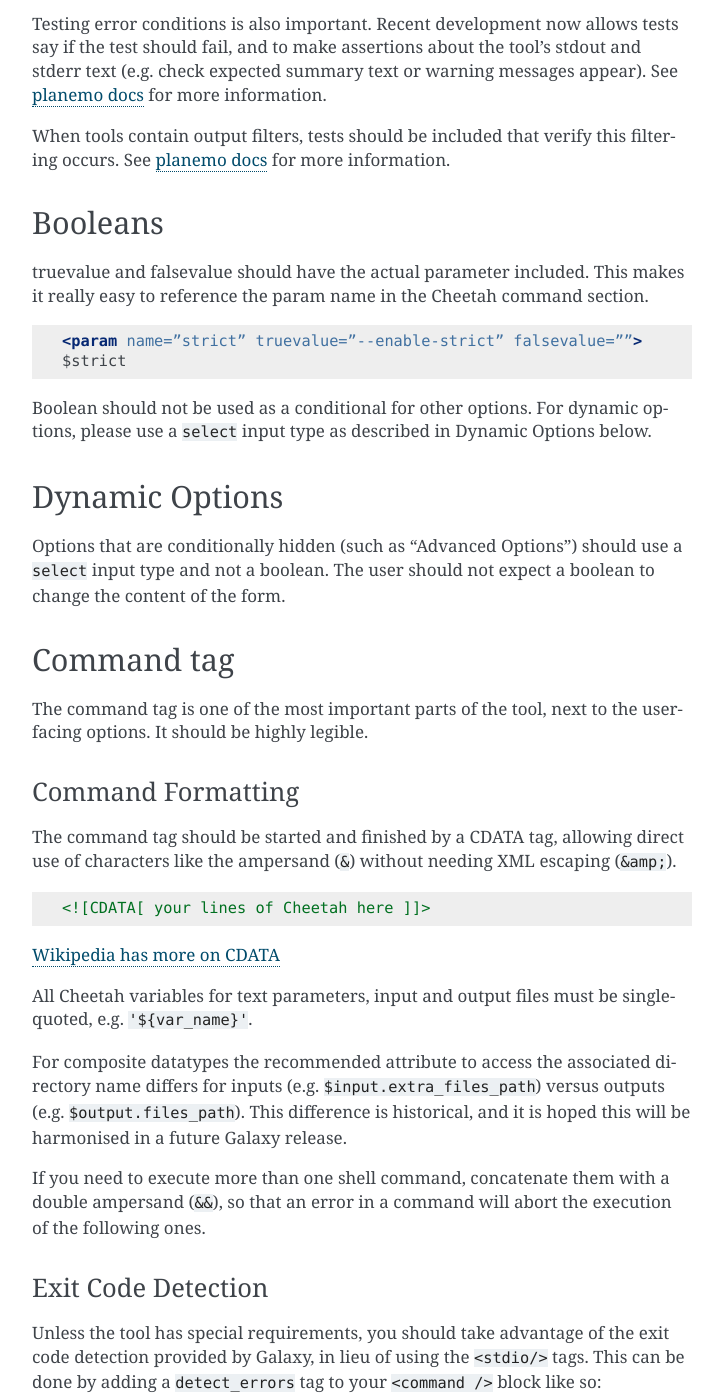
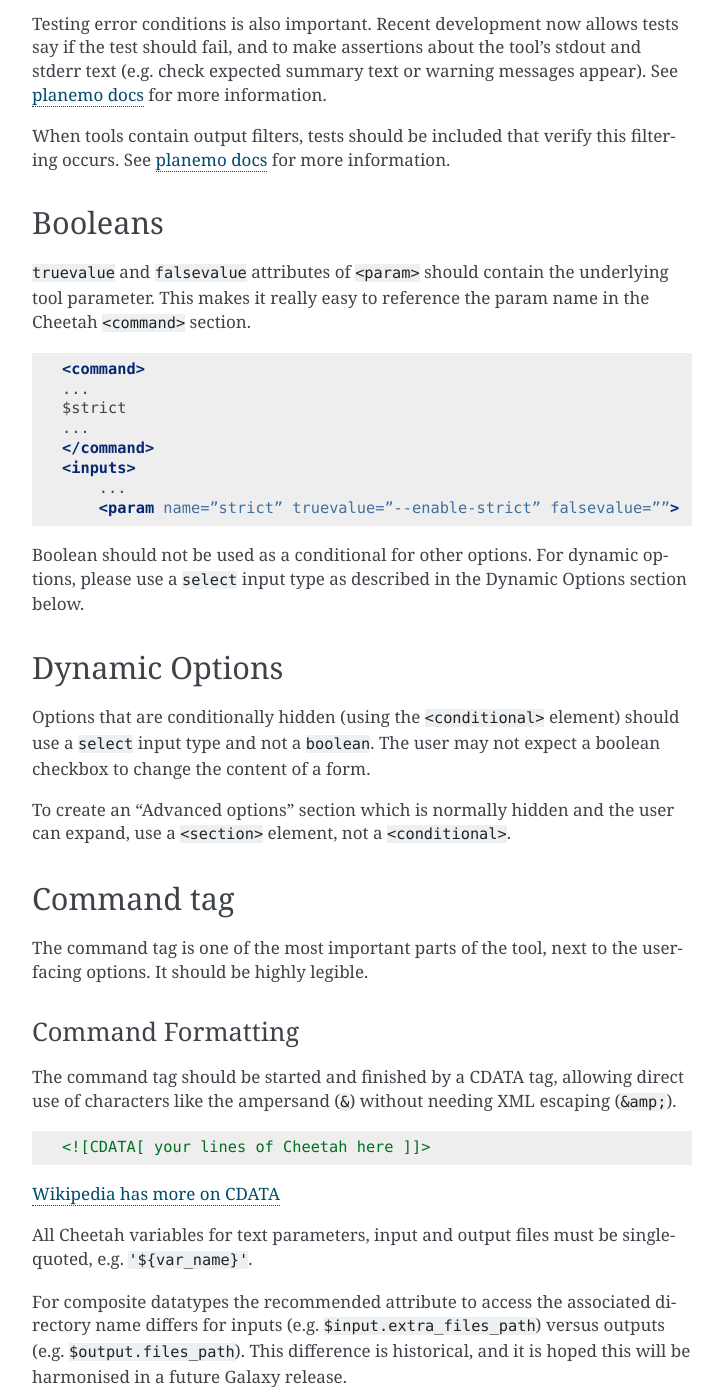
Before and after one commit to galaxy-iuc/standards, a Sphinx documentation site: the page built from docs/best_practices/tool_xml.rst, in a window 1280 px wide and 1400 px high, scrolled down 2209 px. Shown: the whole window, without its empty margins (388-1111 px from the left). Built offline with Sphinx 7.4.7, drawn with Linux system fonts in a browser that asks for light colours.

Commit message:
Use `<section>` for advanced options
Fix https://github.com/galaxy-iuc/standards/issues/38 .
Also clarify "Booleans" section.

```diff
--- a/docs/best_practices/tool_xml.rst
+++ b/docs/best_practices/tool_xml.rst
@@ -109,25 +109,34 @@ this filtering occurs. See `planemo docs <https://planemo.readthedocs.io/en/late
 Booleans
 --------
 
-truevalue and falsevalue should have the actual parameter included. This
-makes it really easy to reference the param name in the Cheetah command
-section.
+``truevalue`` and ``falsevalue`` attributes of ``<param>`` should contain the
+underlying tool parameter. This makes it really easy to reference the param name
+in the Cheetah ``<command>`` section.
 
 .. code:: xml
 
-    <param name=”strict” truevalue=”--enable-strict” falsevalue=””>
+    <command>
+    ...
     $strict
+    ...
+    </command>
+    <inputs>
+        ...
+        <param name=”strict” truevalue=”--enable-strict” falsevalue=””>
 
 Boolean should not be used as a conditional for other options. For dynamic
-options, please use a ``select`` input type as described in Dynamic Options
-below.
+options, please use a ``select`` input type as described in the Dynamic Options
+section below.
 
 Dynamic Options
 ---------------
 
-Options that are conditionally hidden (such as "Advanced Options") should use
-a ``select`` input type and not a boolean. The user should not expect a boolean
-to change the content of the form.
+Options that are conditionally hidden (using the ``<conditional>`` element)
+should use a ``select`` input type and not a ``boolean``. The user may not
+expect a boolean checkbox to change the content of a form.
+
+To create an "Advanced options" section which is normally hidden and the user
+can expand, use a ``<section>`` element, not a ``<conditional>``.
 
 Command tag
 -----------
```
